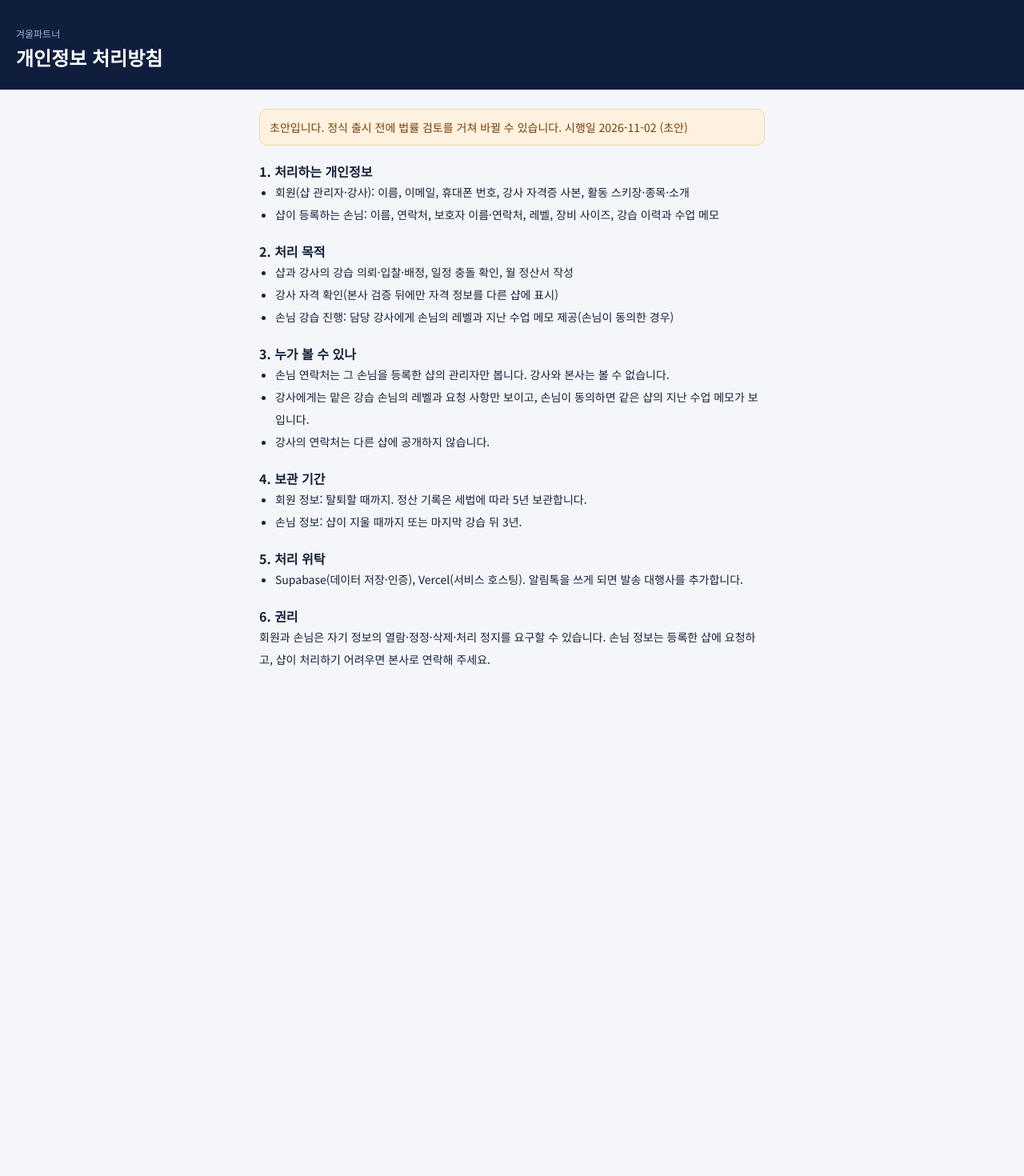
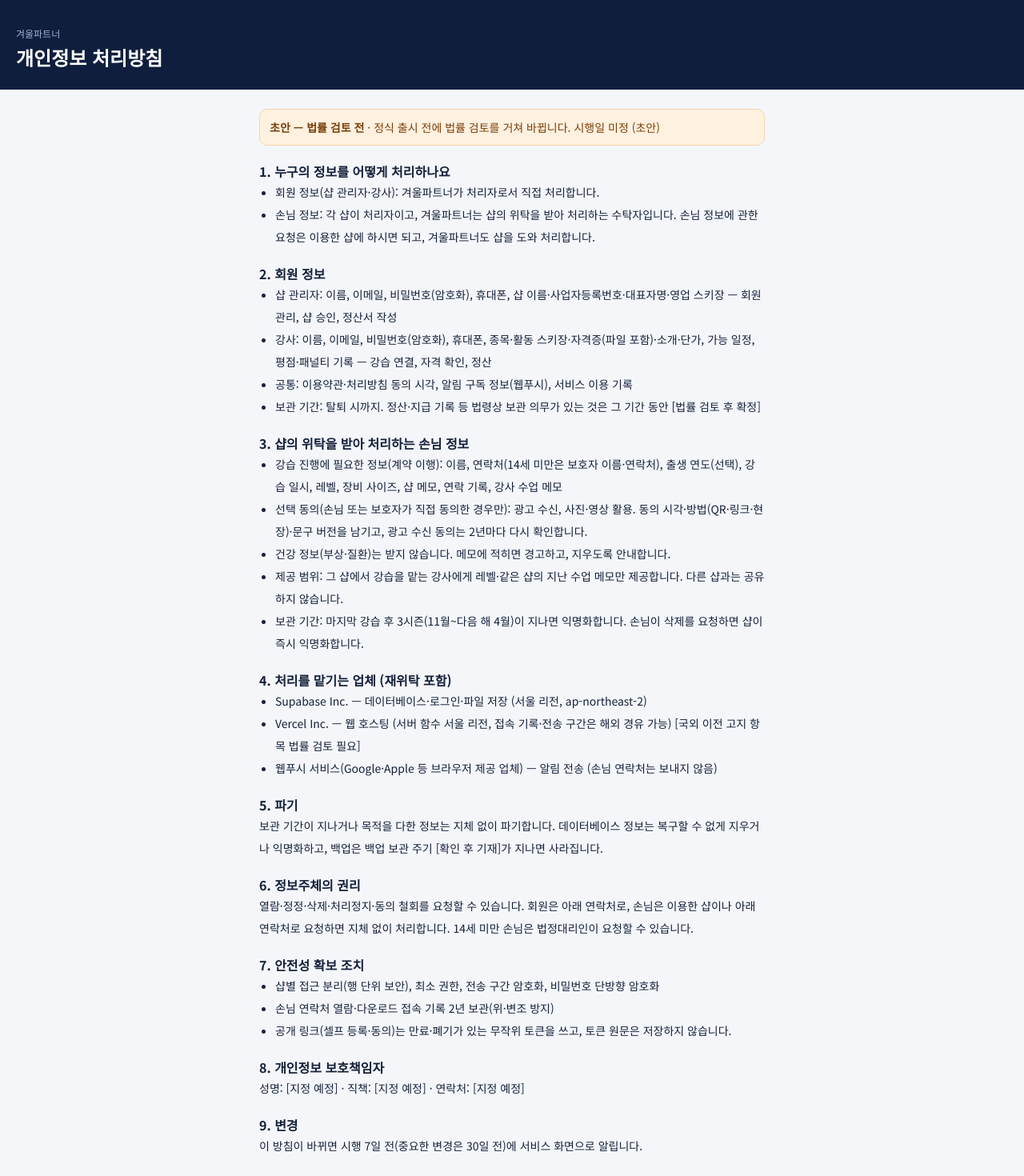
Before and after one commit to Barumix-Joshep/winter-partner, a Next.js app: page /privacy in a window 1280 px wide. Shown: the part 28-1498 px from the top of the page at 80% size. Before the commit the page ends 890 px from the top, so only its background shows below. Built offline with nearby package versions, Linux system fonts and the light colour scheme.

Commit message:
feat(P13-7): 처리위탁 약관·처리방침·위탁 고지 템플릿 초안 (법률 검토 전)
Co-Authored-By: Claude Opus 5.5 <noreply@anthropic.com>
Claude-Session: https://claude.ai/code/session_01MBgdFEibUJ6eiwpiUefCZb

```diff
--- a/src/app/privacy/page.tsx
+++ b/src/app/privacy/page.tsx
@@ -3,48 +3,70 @@ import { LegalPage } from "@/components/legal-page";
 
 export const metadata: Metadata = { title: "개인정보 처리방침 · 겨울파트너" };
 
+// 플랫폼 개인정보 처리방침 (초안 — 법률 검토 전). 보호책임자는 [지정 예정].
 export default function PrivacyPage() {
   return (
-    <LegalPage title="개인정보 처리방침" updated="2026-11-02 (초안)">
+    <LegalPage title="개인정보 처리방침" updated="미정 (초안)">
       <section>
-        <h2>1. 처리하는 개인정보</h2>
+        <h2>1. 누구의 정보를 어떻게 처리하나요</h2>
         <ul>
-          <li>회원(샵 관리자·강사): 이름, 이메일, 휴대폰 번호, 강사 자격증 사본, 활동 스키장·종목·소개</li>
-          <li>샵이 등록하는 손님: 이름, 연락처, 보호자 이름·연락처, 레벨, 장비 사이즈, 강습 이력과 수업 메모</li>
+          <li>회원 정보(샵 관리자·강사): 겨울파트너가 처리자로서 직접 처리합니다.</li>
+          <li>손님 정보: 각 샵이 처리자이고, 겨울파트너는 샵의 위탁을 받아 처리하는 수탁자입니다. 손님 정보에 관한 요청은 이용한 샵에 하시면 되고, 겨울파트너도 샵을 도와 처리합니다.</li>
         </ul>
       </section>
       <section>
-        <h2>2. 처리 목적</h2>
+        <h2>2. 회원 정보</h2>
         <ul>
-          <li>샵과 강사의 강습 의뢰·입찰·배정, 일정 충돌 확인, 월 정산서 작성</li>
-          <li>강사 자격 확인(본사 검증 뒤에만 자격 정보를 다른 샵에 표시)</li>
-          <li>손님 강습 진행: 담당 강사에게 손님의 레벨과 지난 수업 메모 제공(손님이 동의한 경우)</li>
+          <li>샵 관리자: 이름, 이메일, 비밀번호(암호화), 휴대폰, 샵 이름·사업자등록번호·대표자명·영업 스키장 — 회원 관리, 샵 승인, 정산서 작성</li>
+          <li>강사: 이름, 이메일, 비밀번호(암호화), 휴대폰, 종목·활동 스키장·자격증(파일 포함)·소개·단가, 가능 일정, 평점·패널티 기록 — 강습 연결, 자격 확인, 정산</li>
+          <li>공통: 이용약관·처리방침 동의 시각, 알림 구독 정보(웹푸시), 서비스 이용 기록</li>
+          <li>보관 기간: 탈퇴 시까지. 정산·지급 기록 등 법령상 보관 의무가 있는 것은 그 기간 동안 [법률 검토 후 확정]</li>
         </ul>
       </section>
       <section>
-        <h2>3. 누가 볼 수 있나</h2>
+        <h2>3. 샵의 위탁을 받아 처리하는 손님 정보</h2>
         <ul>
-          <li>손님 연락처는 그 손님을 등록한 샵의 관리자만 봅니다. 강사와 본사는 볼 수 없습니다.</li>
-          <li>강사에게는 맡은 강습 손님의 레벨과 요청 사항만 보이고, 손님이 동의하면 같은 샵의 지난 수업 메모가 보입니다.</li>
-          <li>강사의 연락처는 다른 샵에 공개하지 않습니다.</li>
+          <li>강습 진행에 필요한 정보(계약 이행): 이름, 연락처(14세 미만은 보호자 이름·연락처), 출생 연도(선택), 강습 일시, 레벨, 장비 사이즈, 샵 메모, 연락 기록, 강사 수업 메모</li>
+          <li>선택 동의(손님 또는 보호자가 직접 동의한 경우만): 광고 수신, 사진·영상 활용. 동의 시각·방법(QR·링크·현장)·문구 버전을 남기고, 광고 수신 동의는 2년마다 다시 확인합니다.</li>
+          <li>건강 정보(부상·질환)는 받지 않습니다. 메모에 적히면 경고하고, 지우도록 안내합니다.</li>
+          <li>제공 범위: 그 샵에서 강습을 맡는 강사에게 레벨·같은 샵의 지난 수업 메모만 제공합니다. 다른 샵과는 공유하지 않습니다.</li>
+          <li>보관 기간: 마지막 강습 후 3시즌(11월~다음 해 4월)이 지나면 익명화합니다. 손님이 삭제를 요청하면 샵이 즉시 익명화합니다.</li>
         </ul>
       </section>
       <section>
-        <h2>4. 보관 기간</h2>
+        <h2>4. 처리를 맡기는 업체 (재위탁 포함)</h2>
         <ul>
-          <li>회원 정보: 탈퇴할 때까지. 정산 기록은 세법에 따라 5년 보관합니다.</li>
-          <li>손님 정보: 샵이 지울 때까지 또는 마지막 강습 뒤 3년.</li>
+          <li>Supabase Inc. — 데이터베이스·로그인·파일 저장 (서울 리전, ap-northeast-2)</li>
+          <li>Vercel Inc. — 웹 호스팅 (서버 함수 서울 리전, 접속 기록·전송 구간은 해외 경유 가능) [국외 이전 고지 항목 법률 검토 필요]</li>
+          <li>웹푸시 서비스(Google·Apple 등 브라우저 제공 업체) — 알림 전송 (손님 연락처는 보내지 않음)</li>
         </ul>
       </section>
       <section>
-        <h2>5. 처리 위탁</h2>
+        <h2>5. 파기</h2>
+        <p>보관 기간이 지나거나 목적을 다한 정보는 지체 없이 파기합니다. 데이터베이스 정보는 복구할 수 없게 지우거나 익명화하고, 백업은 백업 보관 주기 [확인 후 기재]가 지나면 사라집니다.</p>
+      </section>
+      <section>
+        <h2>6. 정보주체의 권리</h2>
+        <p>
+          열람·정정·삭제·처리정지·동의 철회를 요청할 수 있습니다. 회원은 아래 연락처로, 손님은 이용한 샵이나 아래 연락처로 요청하면 지체 없이 처리합니다. 14세 미만 손님은 법정대리인이
+          요청할 수 있습니다.
+        </p>
+      </section>
+      <section>
+        <h2>7. 안전성 확보 조치</h2>
         <ul>
-          <li>Supabase(데이터 저장·인증), Vercel(서비스 호스팅). 알림톡을 쓰게 되면 발송 대행사를 추가합니다.</li>
+          <li>샵별 접근 분리(행 단위 보안), 최소 권한, 전송 구간 암호화, 비밀번호 단방향 암호화</li>
+          <li>손님 연락처 열람·다운로드 접속 기록 2년 보관(위·변조 방지)</li>
+          <li>공개 링크(셀프 등록·동의)는 만료·폐기가 있는 무작위 토큰을 쓰고, 토큰 원문은 저장하지 않습니다.</li>
         </ul>
       </section>
       <section>
-        <h2>6. 권리</h2>
-        <p>회원과 손님은 자기 정보의 열람·정정·삭제·처리 정지를 요구할 수 있습니다. 손님 정보는 등록한 샵에 요청하고, 샵이 처리하기 어려우면 본사로 연락해 주세요.</p>
+        <h2>8. 개인정보 보호책임자</h2>
+        <p>성명: [지정 예정] · 직책: [지정 예정] · 연락처: [지정 예정]</p>
+      </section>
+      <section>
+        <h2>9. 변경</h2>
+        <p>이 방침이 바뀌면 시행 7일 전(중요한 변경은 30일 전)에 서비스 화면으로 알립니다.</p>
       </section>
     </LegalPage>
   );
--- /dev/null
+++ b/src/app/shop/privacy-notice/page.tsx
@@ -0,0 +1,64 @@
+import { Suspense } from "react";
+import { redirect } from "next/navigation";
+import { requireArea } from "@/lib/auth/session";
+import { getMyShop } from "@/lib/shop/my-shop";
+import { COLLECTION_NOTICE, DRAFT_LABEL, OPTIONAL_CONSENTS } from "@/lib/privacy/texts";
+
+// 샵이 매장·홈페이지에 게시할 개인정보 처리위탁 고지와 손님 안내 문구 템플릿 (초안 — 법률 검토 전)
+export default function PrivacyNoticePage() {
+  return (
+    <div className="flex flex-col gap-5">
+      <div className="print:hidden">
+        <h1 className="text-2xl font-bold">개인정보 고지 문구</h1>
+        <p className="mt-1 text-sm text-ink-muted">
+          손님 정보의 주인은 우리 샵이고, 겨울파트너는 위탁을 받아 처리합니다. 아래 문구를 매장(카운터)과 홈페이지에 게시해 주세요. 그대로 인쇄하거나 복사해 쓰시면 됩니다.
+        </p>
+        <p className="mt-2 rounded-[10px] border border-[#F3D4A8] bg-[#FFF1E0] p-3 text-sm text-[#7A3E06]">
+          <strong>{DRAFT_LABEL}</strong> · 정식 사용 전에 법률 검토를 거쳐 바뀔 수 있습니다.
+        </p>
+      </div>
+      <Suspense fallback={<p className="text-sm text-ink-muted">불러오는 중…</p>}>
+        <Notice />
+      </Suspense>
+    </div>
+  );
+}
+
+async function Notice() {
+  const user = await requireArea("shop");
+  const shop = await getMyShop(user.id);
+  if (!shop) redirect("/shop/new");
+  return (
+    <article className="flex flex-col gap-4 rounded-[14px] border border-line bg-white p-6 text-sm leading-7 [&_h2]:text-base [&_h2]:font-bold [&_li]:ml-5 [&_li]:list-disc">
+      <section>
+        <h2>{shop.name} 개인정보 처리 안내</h2>
+        <p>{COLLECTION_NOTICE.body}</p>
+      </section>
+      <section>
+        <h2>개인정보 처리업무 위탁</h2>
+        <ul>
+          <li>수탁자: 겨울파트너(사업자 정보 [확정 후 기재])</li>
+          <li>위탁 업무: 손님 정보 관리, 강습 예약·배정·연락, 강사 수업 메모 공유(우리 샵 안), 셀프 등록·선택 동의 기록, 보관 기간 경과 시 익명화</li>
+          <li>보관 기간: 마지막 강습 후 3시즌(11월~다음 해 4월)이 지나면 익명화합니다.</li>
+        </ul>
+      </section>
+      <section>
+        <h2>선택 동의 (원하는 분만)</h2>
+        <ul>
+          {Object.values(OPTIONAL_CONSENTS).map((c) => (
+            <li key={c.version}>
+              {c.label} — {c.detail}
+            </li>
+          ))}
+        </ul>
+        <p>14세 미만 손님은 보호자의 동의가 필요합니다.</p>
+      </section>
+      <section>
+        <h2>문의·열람·삭제 요청</h2>
+        <p>
+          {shop.name} 카운터 또는 [샵 연락처 기재]로 요청해 주세요. 삭제를 요청하시면 지체 없이 처리합니다. 겨울파트너 개인정보 처리방침: /privacy
+        </p>
+      </section>
+    </article>
+  );
+}
--- a/src/app/terms/page.tsx
+++ b/src/app/terms/page.tsx
@@ -5,7 +5,7 @@ export const metadata: Metadata = { title: "이용약관 · 겨울파트너" };
 
 export default function TermsPage() {
   return (
-    <LegalPage title="이용약관" updated="2026-11-02 (초안)">
+    <LegalPage title="이용약관" updated="미정 (초안)">
       <section>
         <h2>1. 서비스</h2>
         <p>겨울파트너는 스키·스노보드 렌탈샵·강습팀과 강사를 연결하고, 강습 배정과 월 정산서 작성을 돕는 서비스입니다.</p>
@@ -31,8 +31,30 @@ export default function TermsPage() {
         <p>강사가 올린 자격증은 본사가 확인한 뒤에만 다른 샵에 표시합니다. 허위 자격을 올리면 이용이 제한될 수 있습니다.</p>
       </section>
       <section>
-        <h2>6. 손님 정보</h2>
-        <p>샵은 손님 정보를 등록할 때 개인정보 수집·이용 동의를 받아야 합니다. 동의를 받지 않은 손님의 수업 메모는 강사에게 공유되지 않습니다.</p>
+        <h2>6. 손님 정보의 주인</h2>
+        <p>
+          샵이 등록한 손님 정보의 처리자(개인정보처리자)는 그 샵이고, 겨울파트너는 샵의 위탁을 받아 처리하는 수탁자입니다. 샵끼리는 손님 정보를 볼 수 없고, 강사는 맡은 강습 손님의
+          레벨과 같은 샵의 지난 수업 메모만 봅니다(연락처는 보지 못합니다).
+        </p>
+        <ul>
+          <li>강습 진행에 필요한 정보(이름, 연락처 또는 보호자 연락처, 강습 일시, 레벨, 장비 사이즈)는 계약 이행을 위해 받으며, 샵은 손님에게 수집 목적을 안내해야 합니다.</li>
+          <li>광고 수신, 사진·영상 활용 같은 선택 항목은 손님(14세 미만은 보호자)이 링크·QR에서 직접 동의한 경우에만 유효합니다. 직원이 대신 표시한 것은 동의로 보지 않습니다.</li>
+          <li>부상·질환 등 건강 정보는 받지 않습니다.</li>
+          <li>샵은 매장·홈페이지에 개인정보 처리위탁 사실을 알려야 합니다(겨울파트너가 고지 문구 템플릿을 제공합니다).</li>
+        </ul>
+      </section>
+      <section id="entrustment">
+        <h2>7. 개인정보 처리위탁 (샵 ↔ 겨울파트너)</h2>
+        <p>샵(위탁자)은 이 약관에 동의함으로써 손님 개인정보 처리 업무를 겨울파트너(수탁자)에게 아래와 같이 맡기며, 이 조항은 개인정보 보호법 제26조 제1항의 문서로 봅니다.</p>
+        <ul>
+          <li>위탁 업무의 목적과 범위: 손님 카드 관리, 강습 등록·배정·취소, 강사 수업 메모 공유(같은 샵 안), 손님 셀프 등록·선택 동의 기록, 알림, 접속 기록, 보관 기간 경과 시 익명화</li>
+          <li>목적 외 처리 금지: 겨울파트너는 위탁받은 손님 정보를 위 목적 밖으로 쓰지 않고, 다른 샵이나 제3자에게 제공하지 않습니다.</li>
+          <li>기술적·관리적 보호조치: 샵별 접근 분리(행 단위 보안), 전송 구간 암호화, 접속 기록(연락처 열람·다운로드) 2년 보관, 기록 위·변조 방지, 최소 권한 운영</li>
+          <li>재위탁 제한: 겨울파트너는 처리방침에 적은 인프라 업체 외에는 샵의 동의 없이 재위탁하지 않으며, 재위탁 업체를 바꾸면 미리 알립니다.</li>
+          <li>관리·감독: 샵은 겨울파트너에 처리 현황(접속 기록 등)을 요청하고 확인할 수 있습니다. 샵 화면의 &lsquo;접속 기록&rsquo;에서 상시 확인할 수 있습니다.</li>
+          <li>보관과 파기: 마지막 강습 후 3시즌이 지나면 익명화합니다. 샵이 탈퇴하면 손님 정보를 돌려준 뒤 파기합니다.</li>
+          <li>손해배상: 겨울파트너가 이 조항을 어겨 손해가 생기면 배상 책임을 집니다. 구체 범위는 [법률 검토 후 확정].</li>
+        </ul>
       </section>
     </LegalPage>
   );
--- a/src/components/legal-page.tsx
+++ b/src/components/legal-page.tsx
@@ -11,7 +11,7 @@ export function LegalPage({ title, updated, children }: { title: string; updated
       </header>
       <main className="mx-auto w-full max-w-2xl flex-1 px-5 py-6">
         <p className="mb-5 rounded-[10px] border border-[#F3D4A8] bg-[#FFF1E0] p-3 text-sm text-[#7A3E06]">
-          초안입니다. 정식 출시 전에 법률 검토를 거쳐 바뀔 수 있습니다. 시행일 {updated}
+          <strong>초안 — 법률 검토 전</strong> · 정식 출시 전에 법률 검토를 거쳐 바뀝니다. 시행일 {updated}
         </p>
         <article className="flex flex-col gap-5 text-sm leading-7 [&_h2]:text-base [&_h2]:font-bold [&_li]:ml-5 [&_li]:list-disc">{children}</article>
       </main>
```
Also changed, not shown: src/app/shop/customers/page.tsx (+8 -3 lines), 1 other file (tests, documents, lock files or other folders).
